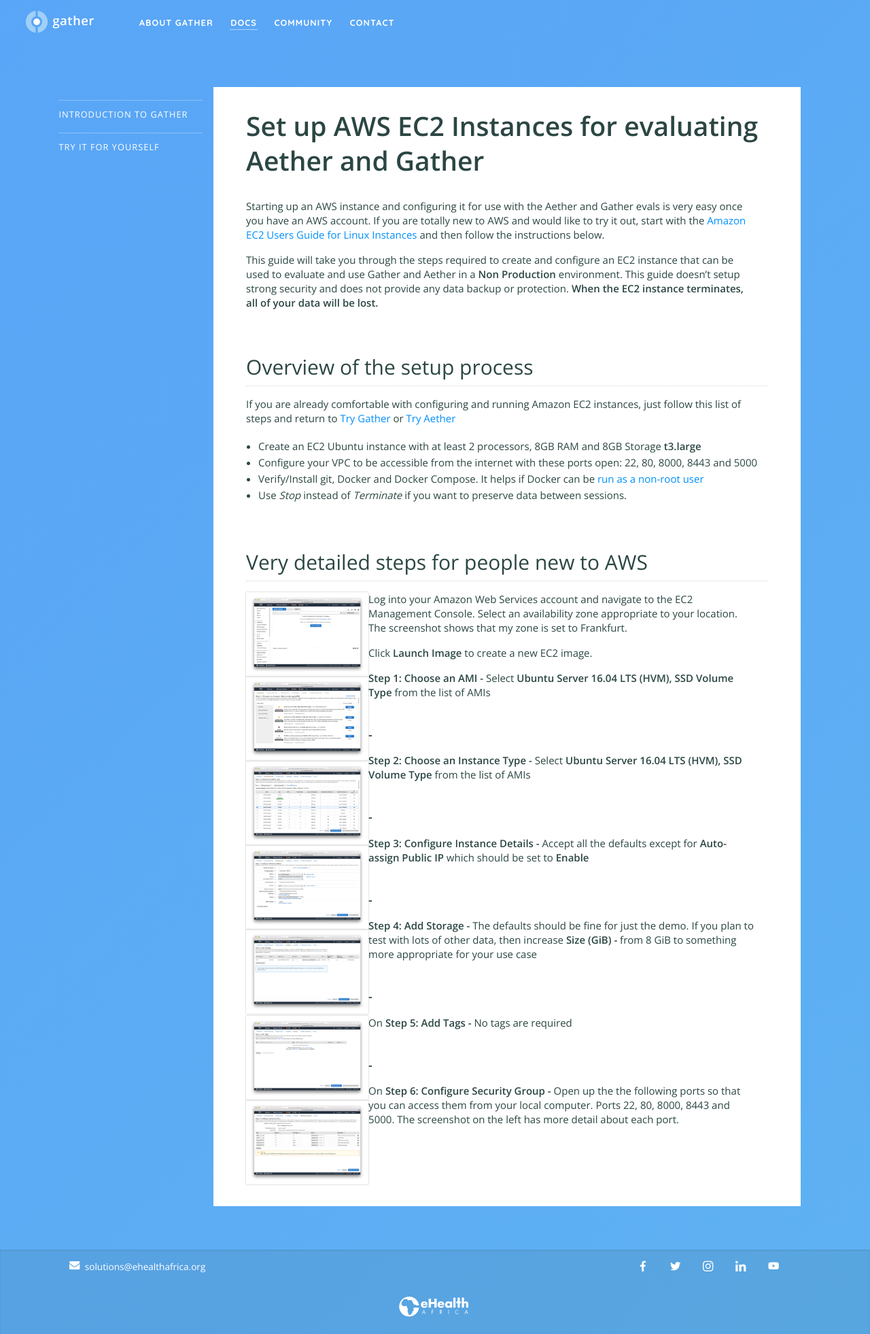
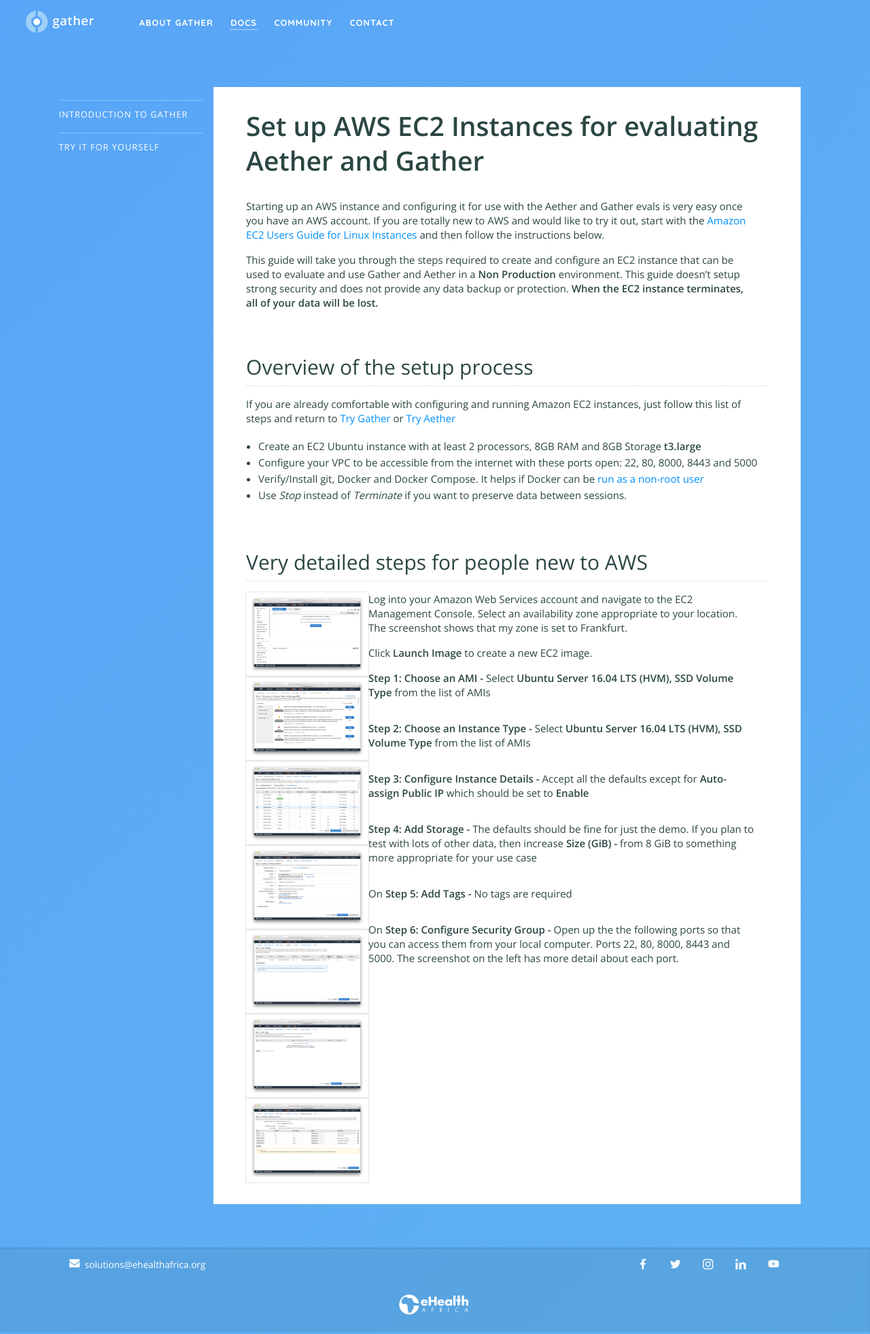
Before and after one commit to nixilla/gather, a Jekyll site: the page built from documentation/try/setup-aws.md, in a window 1280 px wide. Shown: the whole page at 68% size. Built offline with Jekyll 4.4.1, drawn with Linux system fonts in a browser that asks for light colours.

Commit message:
Update setup-aws.md

```diff
--- a/documentation/try/setup-aws.md
+++ b/documentation/try/setup-aws.md
@@ -21,13 +21,13 @@
 Click **Launch Image** to create a new EC2 image.
 
 ![AWS EC2 AMI](/images/aws-ec2-step1.png){: .scalable}**Step 1: Choose an AMI -** Select **Ubuntu Server 16.04 LTS (HVM), SSD Volume Type** from the list of AMIs
-### -
+<p/>
 ![AWS EC2 Instance Type](/images/aws-ec2-step2.png){: .scalable}**Step 2: Choose an Instance Type -** Select **Ubuntu Server 16.04 LTS (HVM), SSD Volume Type** from the list of AMIs
-### -
+<p/>
 ![AWS EC2 Instance Details](/images/aws-ec2-step3.png){: .scalable}**Step 3: Configure Instance Details -** Accept all the defaults except for **Auto-assign Public IP** which should be set to **Enable**
-### -
+<p/>
 ![AWS EC2 Add Storage](/images/aws-ec2-step4.png){: .scalable}**Step 4: Add Storage -** The defaults should be fine for just the demo.  If you plan to test with lots of other data, then increase **Size (GiB) -** from 8 GiB to something more appropriate for your use case
-### -
+<p/>
 ![AWS EC2 Add Tags](/images/aws-ec2-step5.png){: .scalable}On **Step 5: Add Tags -** No tags are required
-### -
+<p/>
 ![AWS EC2 Ports](/images/aws-ec2-step6.png){: .scalable}On **Step 6: Configure Security Group -** Open up the the following ports so that you can access them from your local computer. Ports 22, 80, 8000, 8443 and 5000.  The screenshot on the left has more detail about each port.
```
